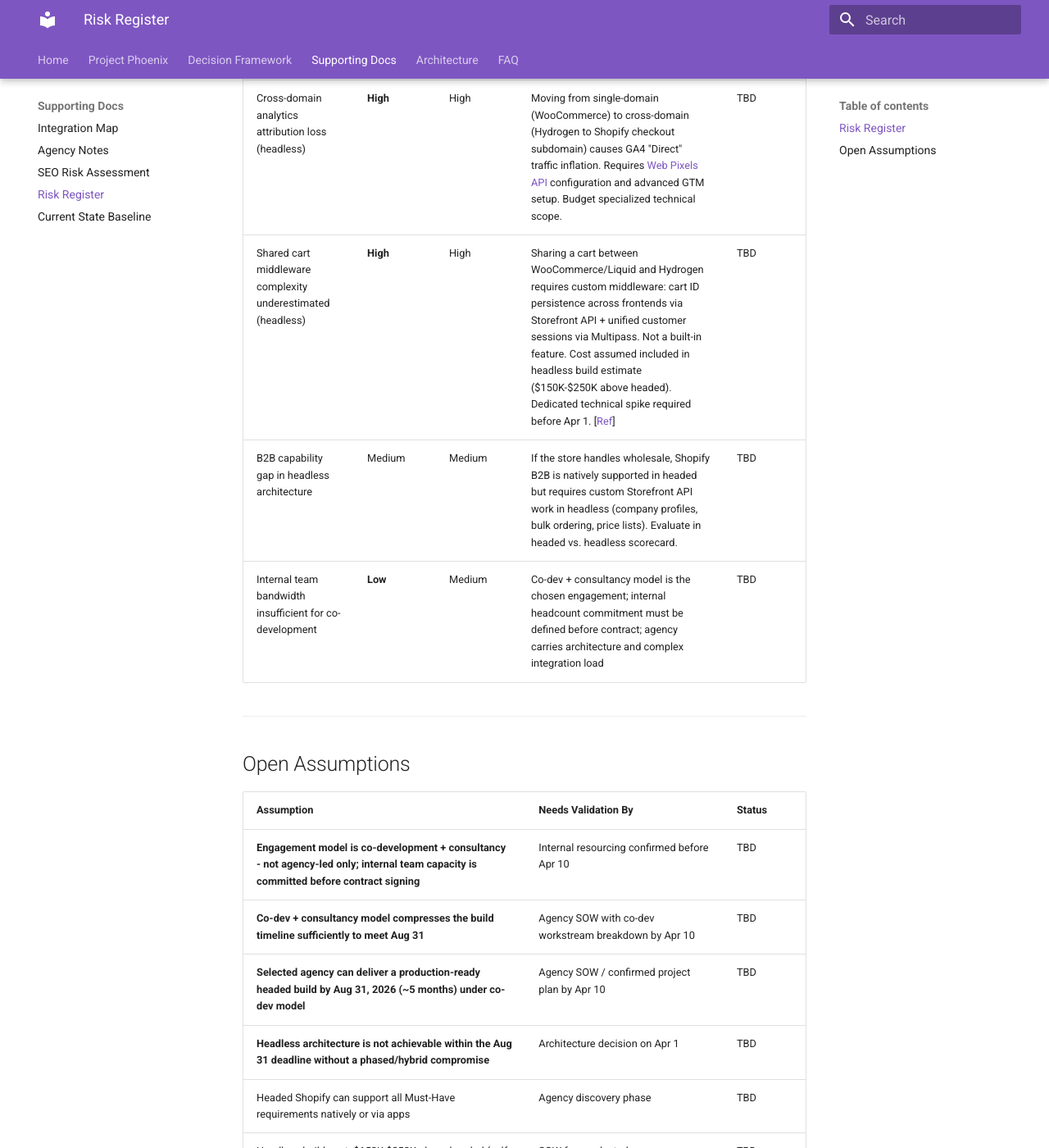
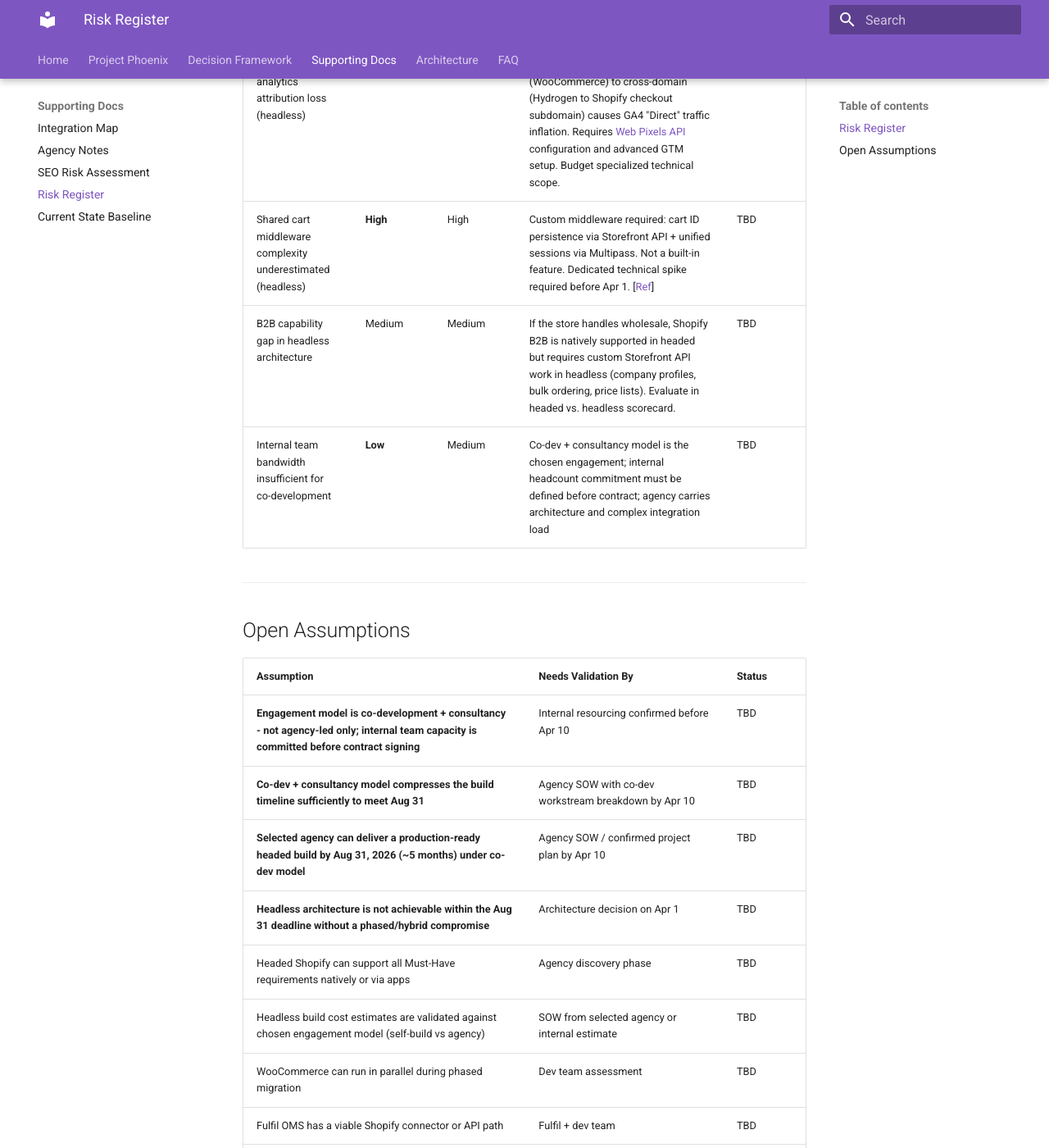
Before and after one commit to charanbobby/Shopify2026, an MkDocs documentation site: the page built from docs/risk-register.md, in a window 1280 px wide and 1400 px high, scrolled down 1904 px. Shown: the whole window at 82% size. Built offline with MkDocs 1.6.1 and Material for MkDocs 9.7.7, drawn with Linux system fonts in a browser that asks for light colours; comment, search, counter and statistics services are not loaded; some of the changed text lies outside the part shown.

Commit message:
De-duplicate cost estimates; single source of truth in TCO section
Cost figures ($150K-$250K self-build / >$250K agency) were repeated
verbatim across scorecard, risk register, FAQ, and project-phoenix.
Now stated once in TCO; other docs link back to it.

Co-Authored-By: Claude Opus 4.6 <noreply@anthropic.com>

```diff
--- a/docs/risk-register.md
+++ b/docs/risk-register.md
@@ -14,7 +14,7 @@ comments: true
 | --- | --- | --- | --- | --- |
 | **Headless build cannot meet Aug 31, 2026 hard deadline** | **Very High** | **Very High** | 🔴 **Reclassified as HIGH RISK.** Typical Hydrogen builds take 6-9 months (custom frontend + shared cart middleware + Oxygen infrastructure). The 4.5-month window is extremely aggressive; the 6-week UAT window is likely consumed by middleware debugging. **Recommendation:** headed-first launch by Aug 31; Hydrogen as 2027 fast-follow. If headless is still considered: require shared cart PoC, Multipass technical spike, checkout subdomain config, integration priority for Phase 1, and one dry-run deployment to Oxygen. [[Ref](https://shopify.dev/docs/storefronts/headless/hydrogen/migrate)] | TBD |
 | Headed build encounters scope creep and also slips past Aug 31 | Medium | Very High | Fix scope at SOW signing; milestone payments tied to delivery gates; go-live must clear Oct 15 holiday freeze | TBD |
-| Headless build exceeds budget ($150K-$250K above headed for self-build; >$250K agency) | High | High | Get fixed-fee SOW if agency; define scope freeze date; self-build reduces cost but increases team bandwidth risk | TBD |
+| Headless build exceeds budget | High | High | Agency: get fixed-fee SOW + scope freeze date. Self-build: lower cash outlay but increases team bandwidth risk. See [TCO](decision-framework.md#4-total-cost-of-ownership) for estimates. | TBD |
 | SEO ranking drop post-migration | Medium | High | Full redirect map + staging CWV audit before go-live; add SEO QA contingency buffer - recovery can take weeks. [[Ref](https://shopify.dev/docs/storefronts/headless/hydrogen/migrate)] | TBD |
 | Fulfil OMS integration delayed | Medium | High | Parallel-run WooCommerce + Shopify during Phase 1 | TBD |
 | ClaimLane not compatible with Shopify | Medium | Medium | Validate in Phase 0; identify fallback returns platform | TBD |
@@ -23,7 +23,7 @@ comments: true
 | Discount stacking limitation (Shopify Functions) | Medium | High | Shopify Functions enable custom discount logic but have a hard ceiling of ~5 concurrent custom discount functions per cart. WooCommerce allows virtually unlimited coupon stacking and complex conditional logic that Shopify's native discount combinations (Product, Order, Shipping) may not support without heavy Functions development. **Action:** Discount Logic Audit before Apr 1 - map WooCommerce's top 10 complex coupons to Shopify [combination rules](https://help.shopify.com/en/manual/discounts/combining-discounts). [[Ref](https://shopify.dev/docs/api/functions)] [[Ref](https://shopify.dev/docs/apps/discounts/functions)] | TBD |
 | Agency delivery delays | Medium | High | Define milestone-based payment schedule in SOW; milestones should align with Shopify deployment artifacts (theme branches, preview stores, Hydrogen preview links). Require acceptance criteria using Shopify CLI / Theme Check. [[Ref](https://shopify.dev/docs/themes/tools/cli)] | TBD |
 | Cross-domain analytics attribution loss (headless) | **High** | High | Moving from single-domain (WooCommerce) to cross-domain (Hydrogen to Shopify checkout subdomain) causes GA4 "Direct" traffic inflation. Requires [Web Pixels API](https://shopify.dev/docs/api/pixels/customer-events) configuration and advanced GTM setup. Budget specialized technical scope. | TBD |
-| Shared cart middleware complexity underestimated (headless) | **High** | High | Sharing a cart between WooCommerce/Liquid and Hydrogen requires custom middleware: cart ID persistence across frontends via Storefront API + unified customer sessions via Multipass. Not a built-in feature. Cost assumed included in headless build estimate ($150K-$250K above headed). Dedicated technical spike required before Apr 1. [[Ref](https://shopify.dev/docs/storefronts/headless/hydrogen/migrate)] | TBD |
+| Shared cart middleware complexity underestimated (headless) | **High** | High | Custom middleware required: cart ID persistence via Storefront API + unified sessions via Multipass. Not a built-in feature. Dedicated technical spike required before Apr 1. [[Ref](https://shopify.dev/docs/storefronts/headless/hydrogen/migrate)] | TBD |
 | B2B capability gap in headless architecture | Medium | Medium | If the store handles wholesale, Shopify B2B is natively supported in headed but requires custom Storefront API work in headless (company profiles, bulk ordering, price lists). Evaluate in headed vs. headless scorecard. | TBD |
 | Internal team bandwidth insufficient for co-development | **Low** | Medium | Co-dev + consultancy model is the chosen engagement; internal headcount commitment must be defined before contract; agency carries architecture and complex integration load | TBD |
 
@@ -38,7 +38,7 @@ comments: true
 | **Selected agency can deliver a production-ready headed build by Aug 31, 2026 (~5 months) under co-dev model** | Agency SOW / confirmed project plan by Apr 10 | TBD |
 | **Headless architecture is not achievable within the Aug 31 deadline without a phased/hybrid compromise** | Architecture decision on Apr 1 | TBD |
 | Headed Shopify can support all Must-Have requirements natively or via apps | Agency discovery phase | TBD |
-| Headless build cost: $150K-$250K above headed (self-build) or >$250K (agency) - validate against chosen engagement model | SOW from selected agency or internal estimate | TBD |
+| Headless build cost estimates are validated against chosen engagement model (self-build vs agency) | SOW from selected agency or internal estimate | TBD |
 | WooCommerce can run in parallel during phased migration | Dev team assessment | TBD |
 | Fulfil OMS has a viable Shopify connector or API path | Fulfil + dev team | TBD |
 | ClaimLane integration is feasible on Shopify | ClaimLane + dev team | TBD |
```
Also changed, not shown: docs/decision-framework.md (+1 -1 lines), docs/faq.md (+1 -1 lines), docs/project-phoenix.md (+1 -1 lines).
